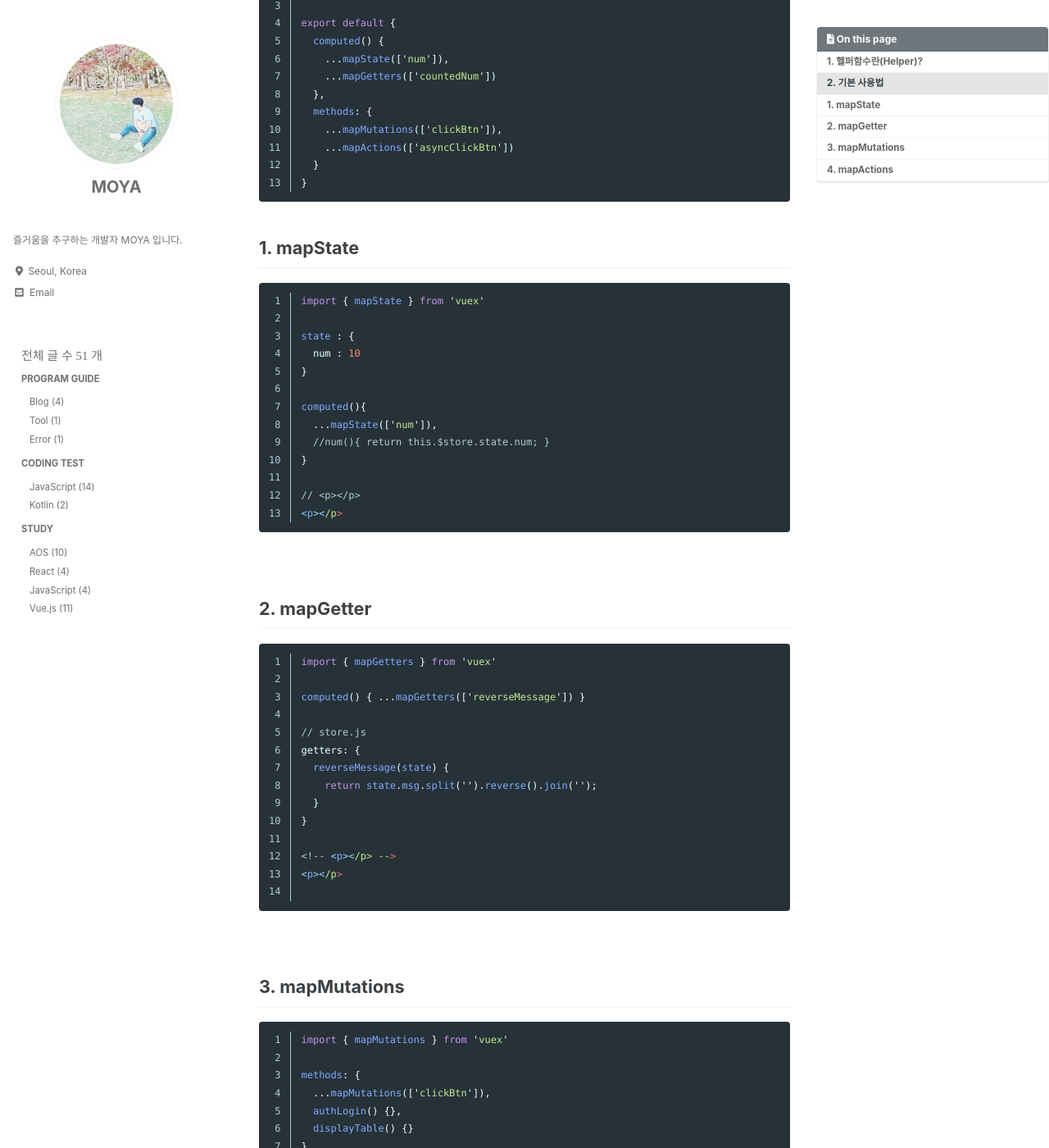
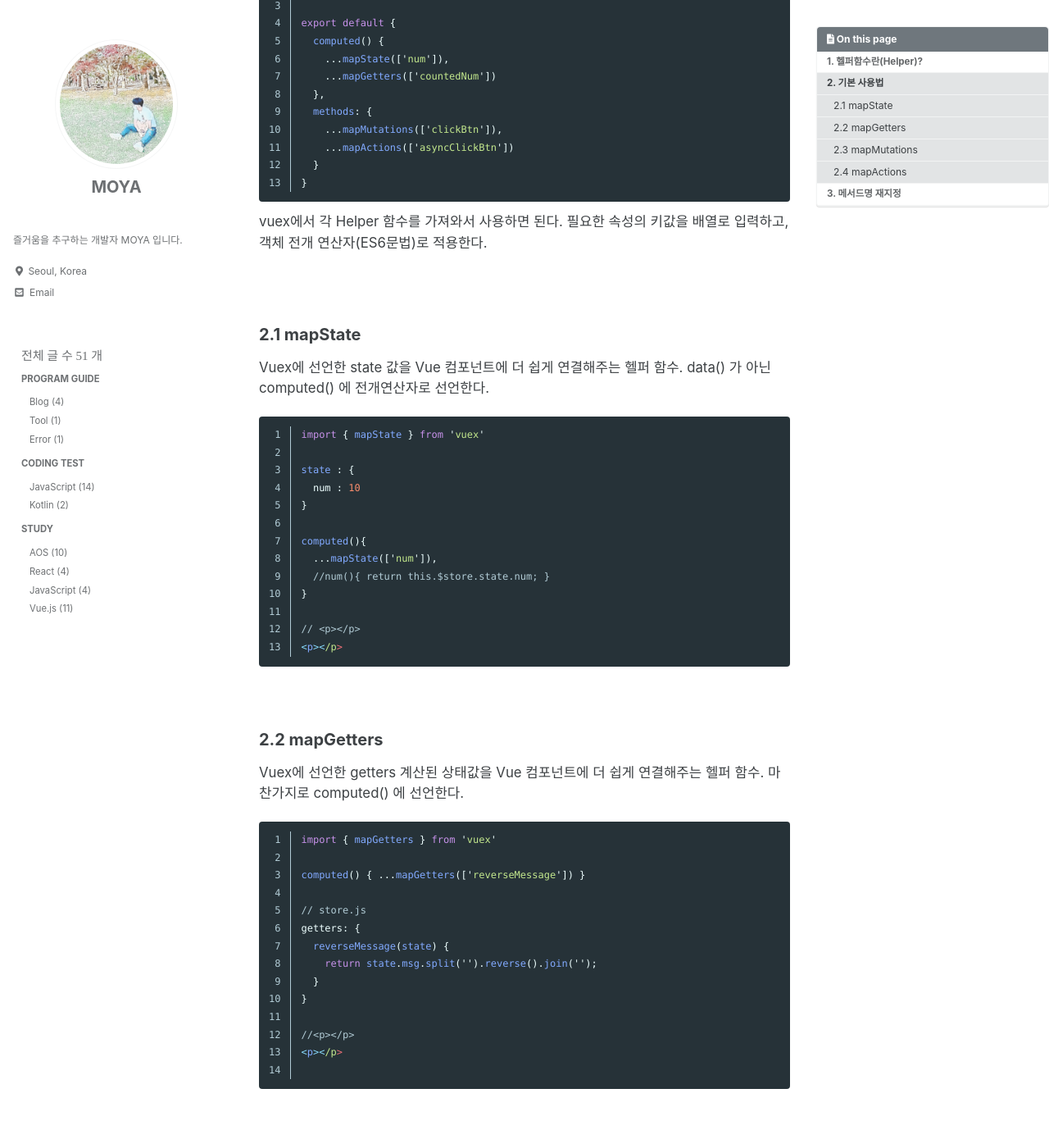
Before and after one commit to kdc7140/kdc7140.github.io, a Jekyll site: the page built from _posts/study/2022-11-12-vue010.md, in a window 1280 px wide and 1400 px high, scrolled down 567 px. Shown: the whole window at 82% size. Built offline with Jekyll 4.4.1, drawn with Linux system fonts in a browser that asks for light colours; cached includes are drawn as plain includes; some web fonts are replaced; some of the changed text lies outside the part shown.

Commit message:
add vuex helper contents

````diff
--- a/_posts/study/2022-11-12-vue010.md
+++ b/_posts/study/2022-11-12-vue010.md
@@ -40,7 +40,14 @@ export default {
 }
 ```
 
-## 1. mapState
+vuex에서 각 Helper 함수를 가져와서 사용하면 된다. 필요한 속성의 키값을 배열로 입력하고, 객체 전개 연산자(ES6문법)로 적용한다.
+
+<br/>
+
+
+### 2.1 mapState
+
+Vuex에 선언한 state 값을 Vue 컴포넌트에 더 쉽게 연결해주는 헬퍼 함수. data() 가 아닌 computed() 에 전개연산자로 선언한다.
 
 ```javascript
 import { mapState } from 'vuex'
@@ -61,7 +68,9 @@ computed(){
 
 <br/>
 
-## 2. mapGetter
+### 2.2 mapGetters
+
+Vuex에 선언한 getters 계산된 상태값을 Vue 컴포넌트에 더 쉽게 연결해주는 헬퍼 함수. 마찬가지로 computed() 에 선언한다.
 
 ```javascript
 import { mapGetters } from 'vuex'
@@ -75,7 +84,7 @@ getters: {
   }
 }
 
-<!-- <p>{{ this.$store.getters.reverseMessage }}</p> -->
+//<p>{{ this.$store.getters.reverseMessage }}</p>
 <p>{{ this.reverseMessage }}</p>
 
 ```
@@ -83,7 +92,10 @@ getters: {
 <br/>
 
 
-## 3. mapMutations
+### 2.3 mapMutations
+
+Vuex에 선언한 동기(mutations) 메서드들을 Vue 컴포넌트에 더 쉽게 연결해주는 헬퍼 함수.
+컴포넌트의 methods 필드에 선언하며, 마찬가지로 전개연산자를 활용하여 연결할 수 있다.
 
 ```javascript
 import { mapMutations } from 'vuex'
@@ -108,7 +120,11 @@ mutations: {
 <br/>
 
 
-## 4. mapActions
+### 2.4 mapActions
+
+Vuex에 선언한 비동기(actions) 메서드들을 Vue 컴포넌트에 더 쉽게 연결해주는 헬퍼 함수.
+mapMutations와 마찬가지로 컴포넌트의 methods 필드에 선언하며 전개연산자를 활용하여 연결할 수 있다.
+
 
 ```javascript
 import { mapActions } from 'vuex'
@@ -128,3 +144,18 @@ actions: {
 ```
 
 <br/>
+
+
+
+## 3. 메서드명 재지정
+
+헬퍼 함수들을 활용할 때, store에 설정한 상태, 메서드명과 다르게 설정할 경우 배열이 아닌 객체형태로 설정할 수 있다.
+이 때, key 값이 컴포넌트에서 활용하고자 하는 상태, 메서드명이 될 것이다.
+
+```javascript
+methods: {
+  ...mapMutations({
+    localMethod: 'globalMethod',
+  })
+}
+```
````
Also changed, not shown: _posts/study/2022-08-14-vue004.md (+14 -3 lines), _posts/study/2022-12-08-javascript004.md (+1 -1 lines).
